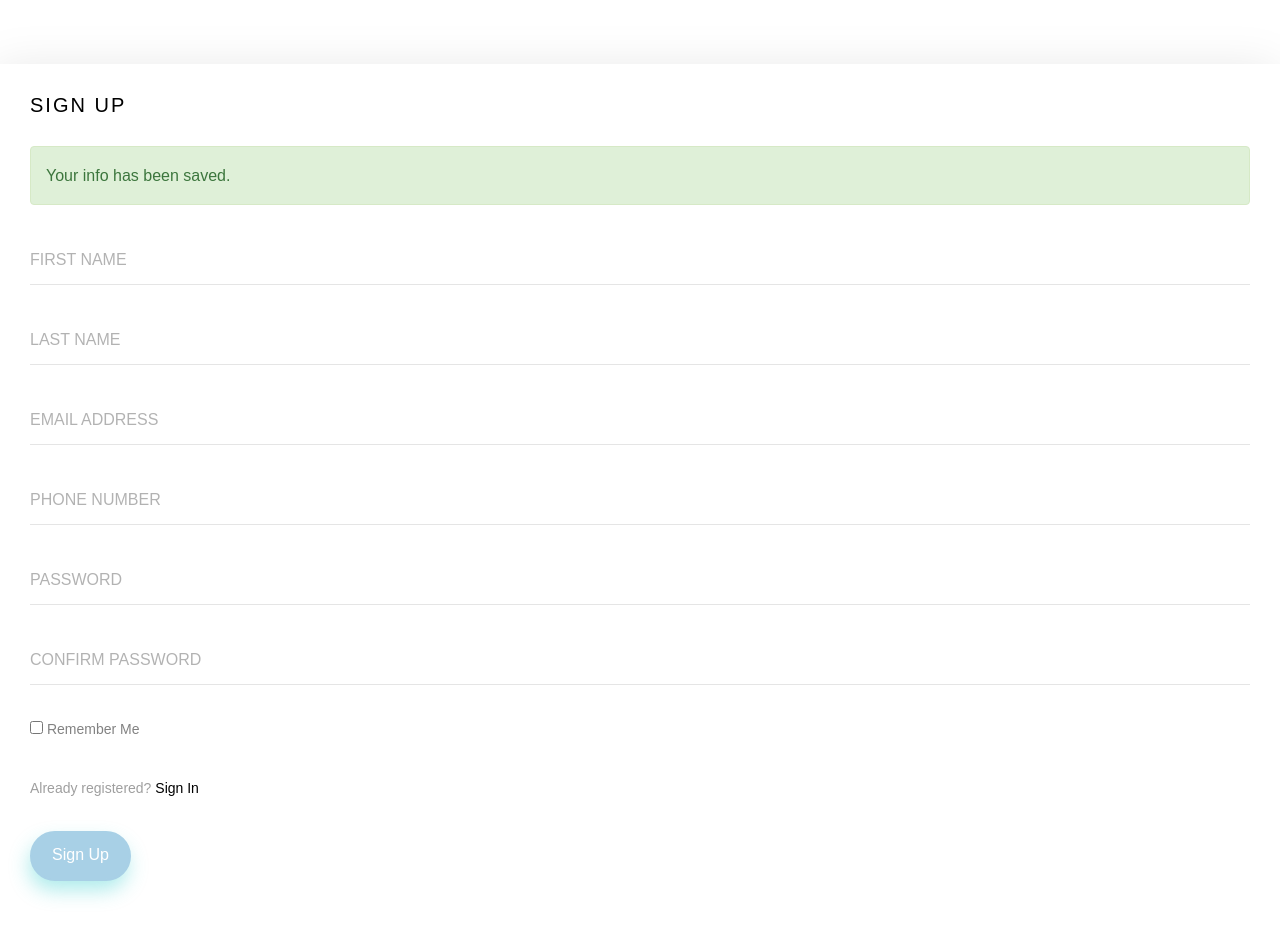
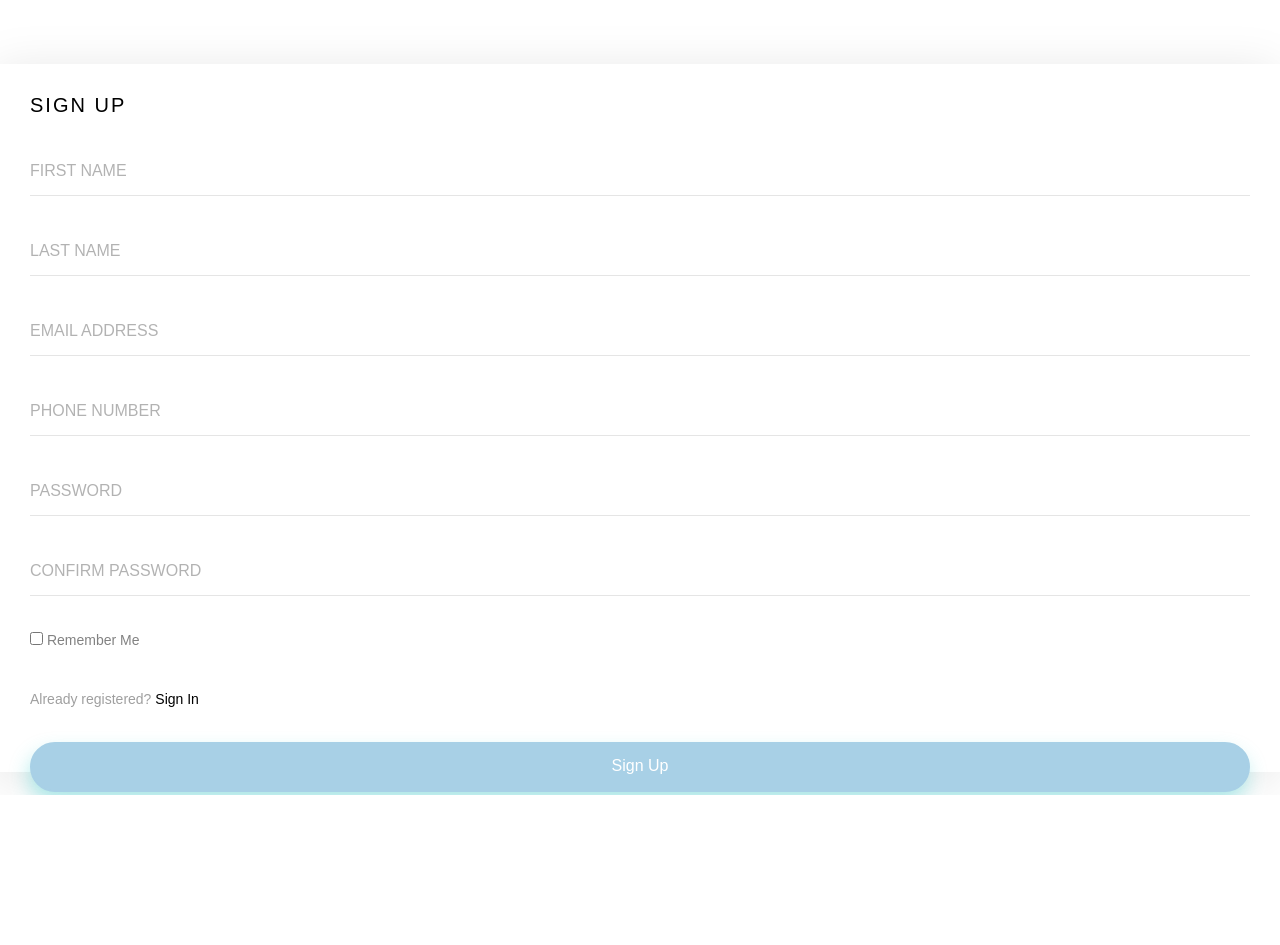
Before and after one commit to hrishavjha/Gym, a Django app: page /register/ in a window 1280 px wide. Shown: the part 97-1042 px from the top of the page. After the commit the page ends 892 px from the top, so only its background shows below. Run offline with Django 3.2, Linux system fonts and the light colour scheme; some libraries are stand-ins or nearby versions.

Commit message:
register edits

```diff
--- a/templates/user/register.html
+++ b/templates/user/register.html
@@ -32,17 +32,15 @@
 		</div>
 	</nav>
 
-   <form action="#" class="fh5co-form animate-box" data-animate-effect="fadeIn">
+   <form action="" method="POST" class="fh5co-form animate-box" data-animate-effect="fadeIn">{% csrf_token %}
 						<h2>Sign Up</h2>
+<!--						<div class="form-group">-->
+<!--							<div class="alert alert-success" role="alert">Your info has been saved.</div>-->
+<!--						</div>-->
 						<div class="form-group">
-							<div class="alert alert-success" role="alert">Your info has been saved.</div>
-						</div>
-						<div class="form-group">
-							<label class="sr-only">Name</label>
 							<input  type="text" class="form-control" id="first_name" name="first_name" placeholder="First Name" autocomplete="off">
 						</div>
                         <div class="form-group">
-							<label class="sr-only">Name</label>
 							<input  type="text" class="form-control" id="last_name" name="last_name" placeholder="Last Name" autocomplete="off">
 						</div>
 						<div class="form-group">
@@ -68,7 +66,7 @@
 							<p>Already registered? <a href="/login">Sign In</a></p>
 						</div>
 						<div class="form-group">
-							<input type="submit" value="Sign Up" class="btn btn-primary">
+							<button type="submit" class="btn btn-primary col-md-12 col-xs-12">Sign Up</button>
 						</div>
 					</form>
 
```
Also changed, not shown: db.sqlite3.
